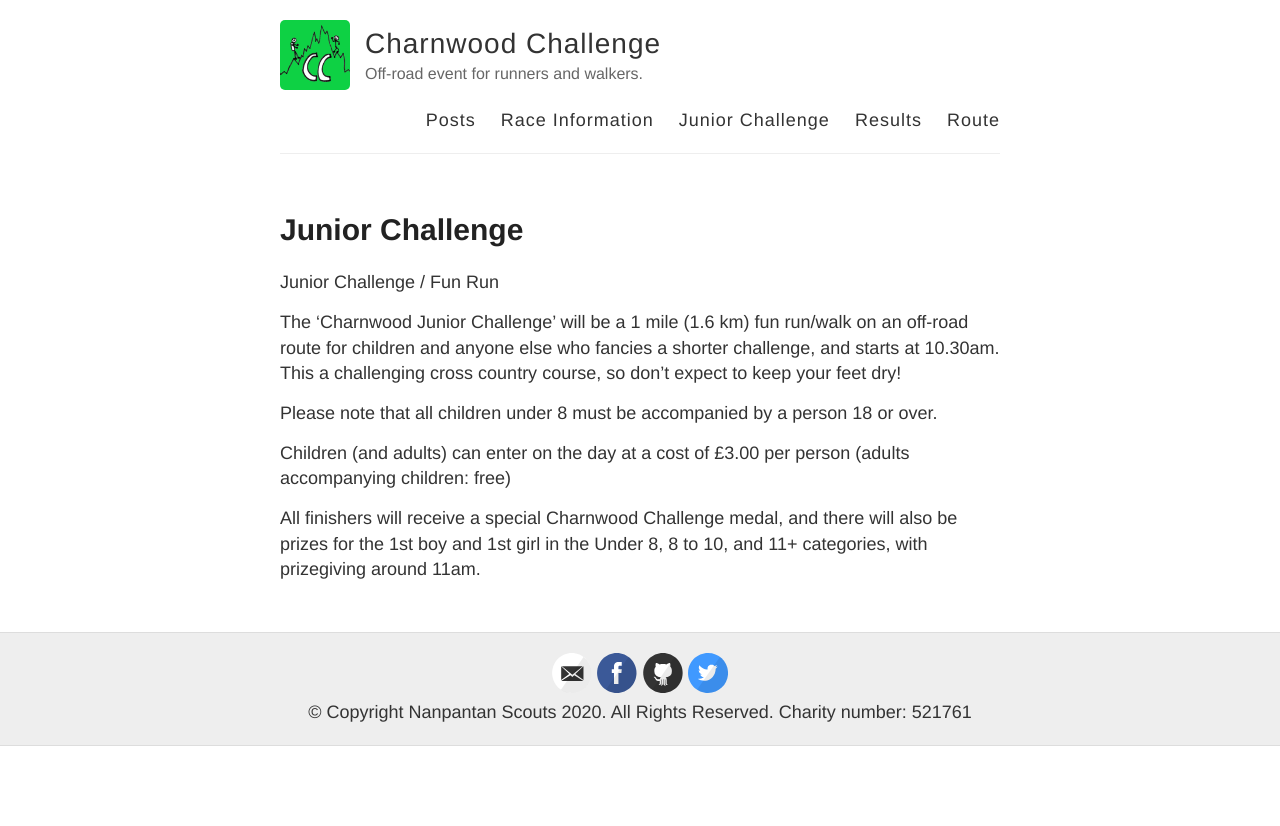
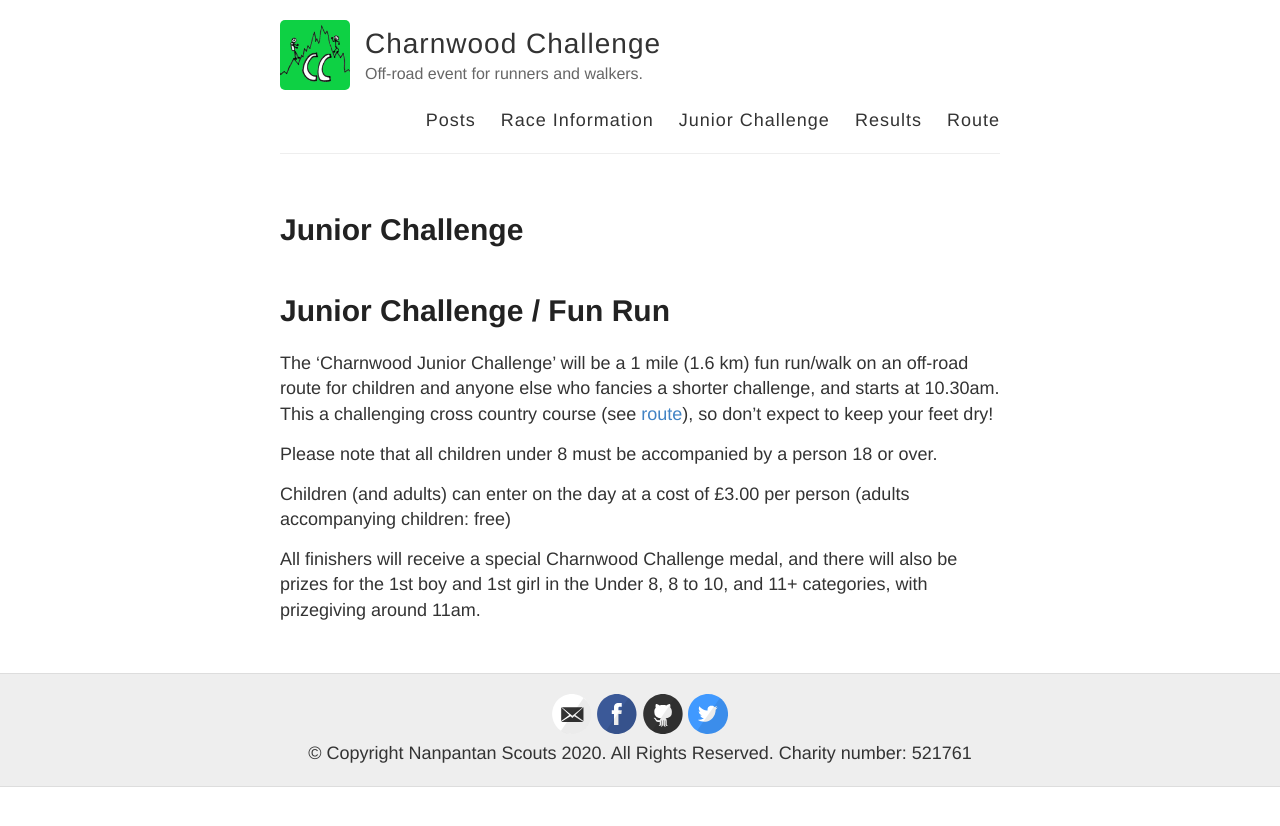
Before and after one commit to Charnwood-Challenge/Charnwood-Challenge.github.io, a Jekyll site: the page built from juniorchallenge.md, in a window 1280 px wide. Shown: the top 826 px of the page. Built offline with Jekyll 4.4.1, drawn with Linux system fonts in a browser that asks for light colours.

Commit message:
Update juniorchallenge.md

```diff
--- a/juniorchallenge.md
+++ b/juniorchallenge.md
@@ -4,9 +4,9 @@
 permalink: /juniorchallenge/
 ---
 
-Junior Challenge / Fun Run
+# Junior Challenge / Fun Run
 
-The ‘Charnwood Junior Challenge’ will be a 1 mile (1.6 km) fun run/walk on an off-road route for children and anyone else who fancies a shorter challenge, and starts at 10.30am.  This a challenging cross country course, so don't expect to keep your feet dry!
+The ‘Charnwood Junior Challenge’ will be a 1 mile (1.6 km) fun run/walk on an off-road route for children and anyone else who fancies a shorter challenge, and starts at 10.30am.  This a challenging cross country course (see [route](https://charnwoodchallenge.me/route/)), so don't expect to keep your feet dry!
 
 Please note that all children under 8 must be accompanied by a person 18 or over.
 
```
